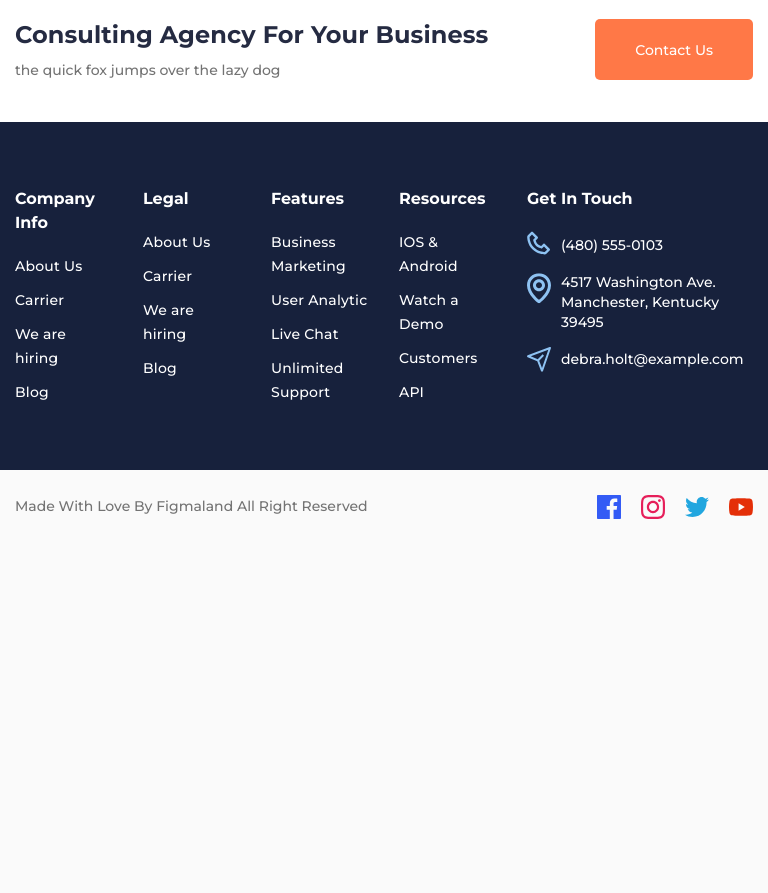
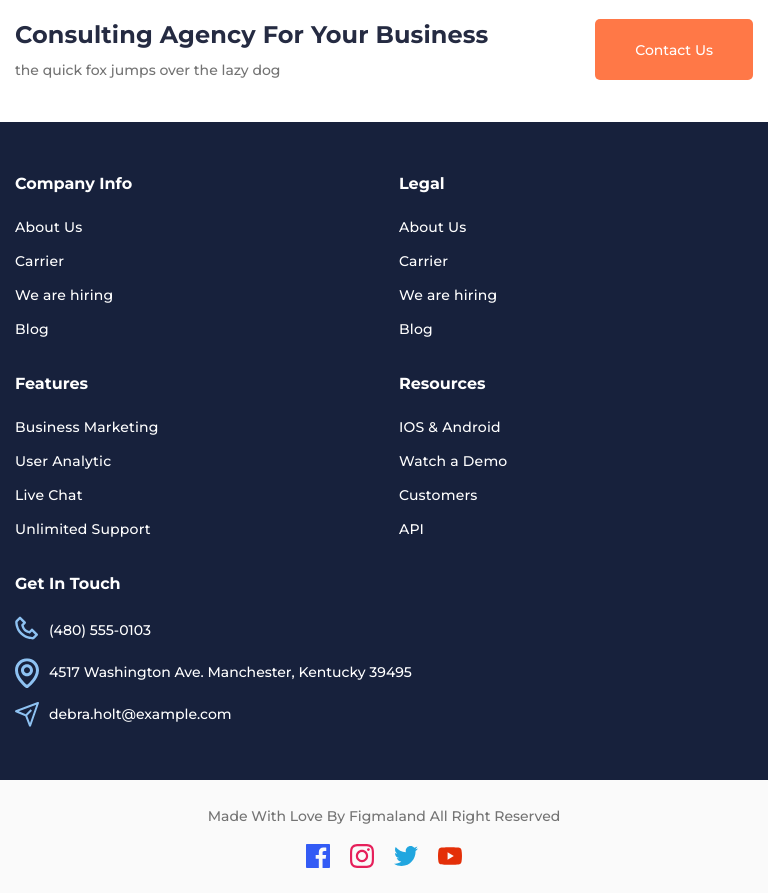
Before and after one commit to MishaD8/My-projects, a plain HTML site: page Relvise/index.html in a window 768 px wide. Shown: the part 5580-6473 px from the top of the page. Before the commit the page ends 6124 px from the top, so only its background shows below. Drawn offline with Linux system fonts and the light colour scheme.

Commit message:
finish Relvise

```diff
--- a/Relvise/css/style.css
+++ b/Relvise/css/style.css
@@ -118,6 +118,9 @@ body {
     color: #737373;
     line-height: 171%;
     font-weight: 600;
+}
+.menu__link:hover {
+    text-decoration: underline;
 }
 
 @media (max-width: 479px){
@@ -250,7 +253,9 @@ body {
     line-height: 150%;
     padding: 5px 36px;
     margin: 10px 0;
+    transition: all 0.3s ease 0s;
 }
+
 @media (max-width: 479px) {
     .main-block__button {
         flex: 1 1 100%;
@@ -266,11 +271,18 @@ body {
     background: #ff7b47;
     color: #fff;
 }
+.main-block__button_orange:hover {
+    background-color: #fff;
+    color: #ff7b47
+}
 .main-block__button_border {
     color: #0d5c63;
     border: 1px solid #0d5c63;
 }
-
+.main-block__button_border:hover {
+    background-color: #0d5c63;
+    color: #fff;
+}
 .main-block__image {
     position: absolute;
     width: 100%;
@@ -812,9 +824,14 @@ body {
     min-height: 58px;
     justify-content: center;
     align-items: center;
+    cursor: pointer;
     text-align: center;
     color: #fff;
+    transition: all 0.3s ease 0s;
     padding: 0px 22px;
+}
+.subscribe__button:hover {
+    background: #8f3f1f;
 }
 @media (min-width: 810px){
     .subscribe__button {
@@ -1012,7 +1029,7 @@ body {
 }
 .footer__top {
     background: #17213c;
-    padding: 50px 0;
+    padding: 35px 0;
 }
 .footer__main {
 }
@@ -1027,7 +1044,22 @@ body {
 .footer__column {
     padding: 15px 15px;
     flex: 0 1 16.6667%;
-
+}
+.footer__column:last-child {
+    flex: 0 1 33.334%;
+}
+@media (max-width: 992px){
+    .footer__column {
+        flex: 0 1 25%;
+    }
+    .footer__column:last-child {
+        flex: 1 1 100%;
+    }
+}
+@media (max-width: 992px){
+    .footer__column {
+        flex: 0 1 50%;
+    }
 }
 .footer__label {
     color: #fff;
@@ -1087,15 +1119,13 @@ body {
 .footer__bottom {
     padding: 25px 0;
 }
+.footer__container {
+    display: flex;
+    justify-content: space-between;
+    align-items: center;
+}
 
 
-@media (min-width: 767px) {
-    .footer__container {
-        display: flex;
-        justify-content: space-between;
-        align-items: center;
-    }
-}
 .footer__copy {
     color: #737373;
     line-height: 171%;
@@ -1109,3 +1139,13 @@ body {
 .social__item:not(:last-child) {
     margin: 0px 20px 0px 0px;
 }
+
+@media (min-width: 767px) {
+    .footer__container {
+        flex-direction: column;
+    }
+    .footer__copy {
+        margin: 0px 0px 15px 0px;
+        text-align: center;
+    }
+}
```
